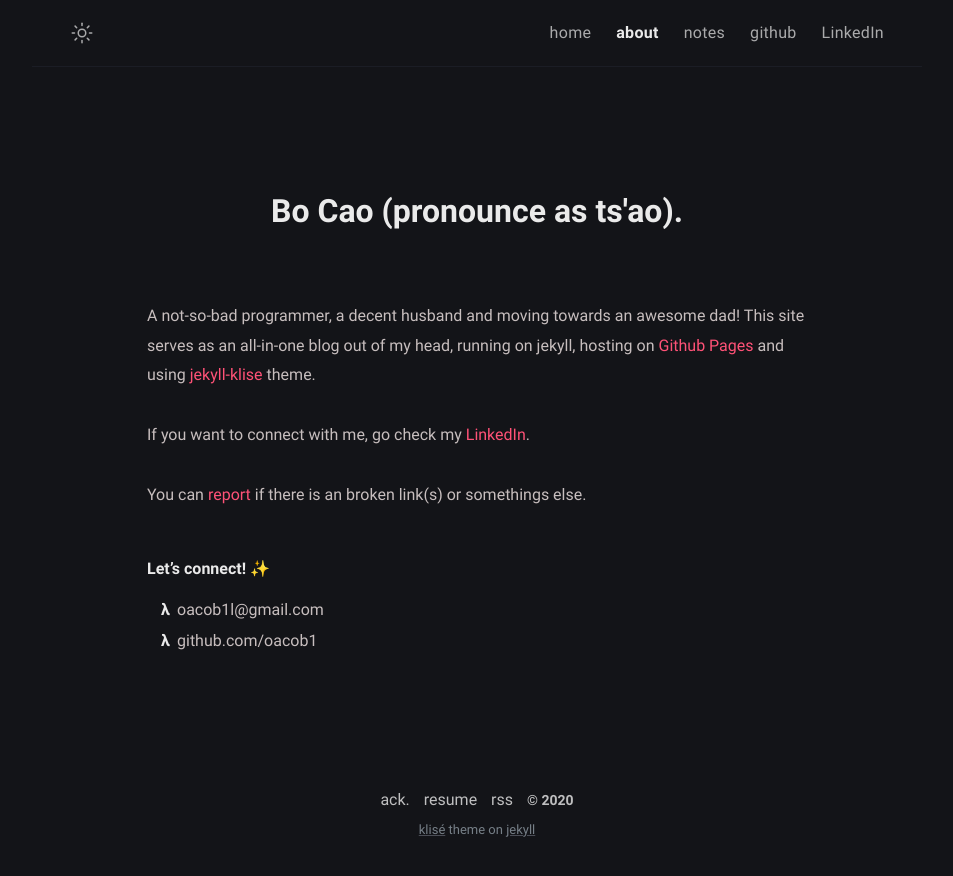
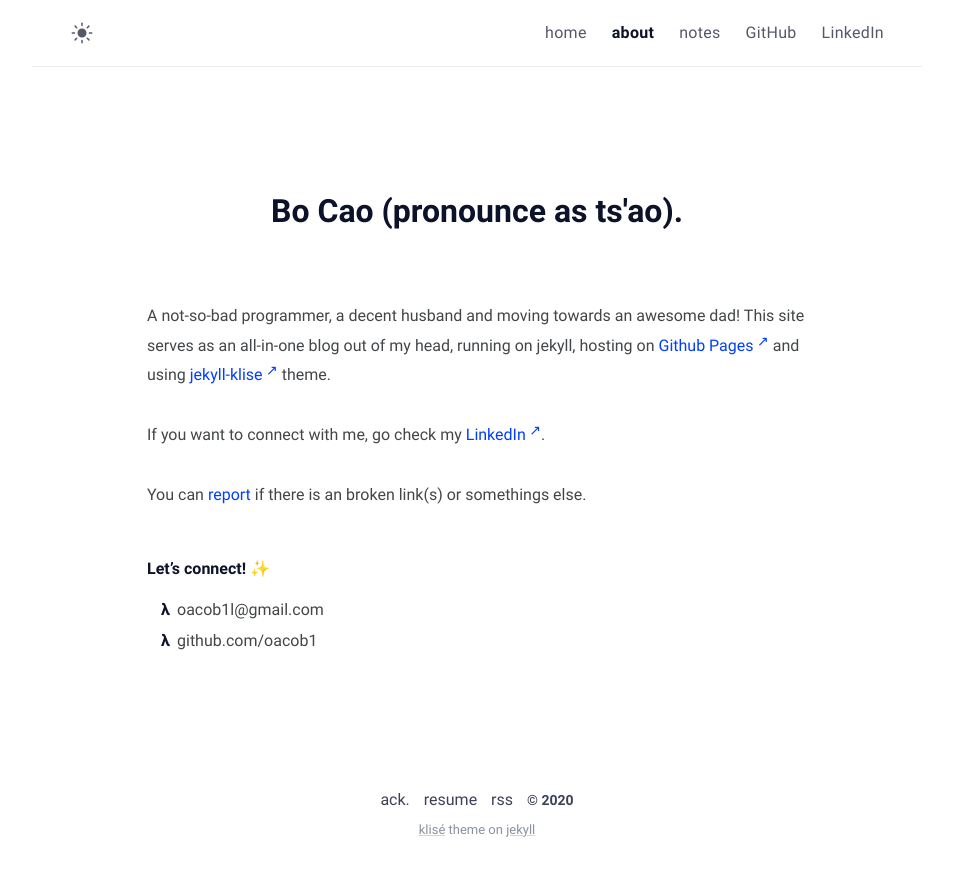
Before and after one commit to oacob1/oacob1.github.io, a Jekyll site: the page built from about.md, in a window 1280 px wide. Shown: the top 876 px of the page, without its empty margins (163-1116 px from the left). Built offline with Jekyll 4.4.1, drawn with Linux system fonts in a browser that asks for light colours.

Commit message:
open links in new tabs

```diff
--- a/_config.yml
+++ b/_config.yml
@@ -6,7 +6,7 @@ lang: en-US # default lang
 timezone: America/New_York # set your timezone
 image: assets/img/ogp.png # This image used for Open Graph more info https://ogp.me/
 repo: https://github.com/oacob1/oacob1.github.io # site repo [optional]
-mode: dark # default theme "dark" | "light"
+mode: light # default theme "dark" | "light"
 
 # Profile settings
 author:
--- a/_data/menus.yml
+++ b/_data/menus.yml
@@ -11,7 +11,7 @@
   external: false # set true if you using external link, see bellow
 
 # Example:
-- title: github
+- title: GitHub
   url: https://github.com/oacob1
   external: true
 
--- a/about.md
+++ b/about.md
@@ -6,9 +6,9 @@ excerpt: Hey there, I'm a not-so-bad programmer.
 comments: false
 ---
 
-A not-so-bad programmer, a decent husband and moving towards an awesome dad! This site serves as an all-in-one blog out of my head, running on jekyll, hosting on [Github Pages](https://pages.github.com/) and using [jekyll-klise](https://github.com/piharpi/jekyll-klise) theme.
+A not-so-bad programmer, a decent husband and moving towards an awesome dad! This site serves as an all-in-one blog out of my head, running on jekyll, hosting on [Github Pages](https://pages.github.com/){:target="_blank"} and using [jekyll-klise](https://github.com/piharpi/jekyll-klise){:target="_blank"} theme.
 
-If you want to connect with me, go check my [LinkedIn](https://www.linkedin.com/in/bo-cao/).
+If you want to connect with me, go check my [LinkedIn](https://www.linkedin.com/in/bo-cao/){:target="_blank"}.
 
 You can [report](http://github.com/oacob1/oacob1.github.io/issues/new) if there is an broken link(s) or somethings else.
 
```
